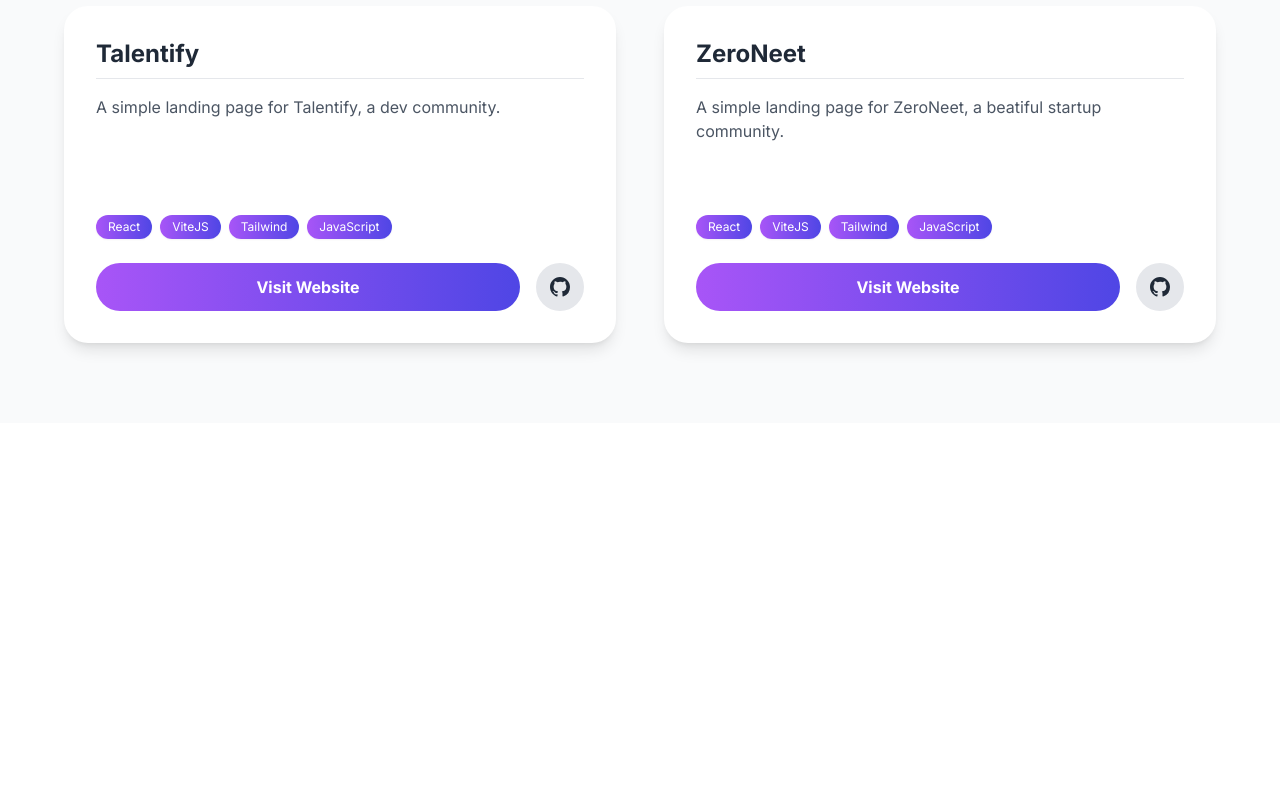
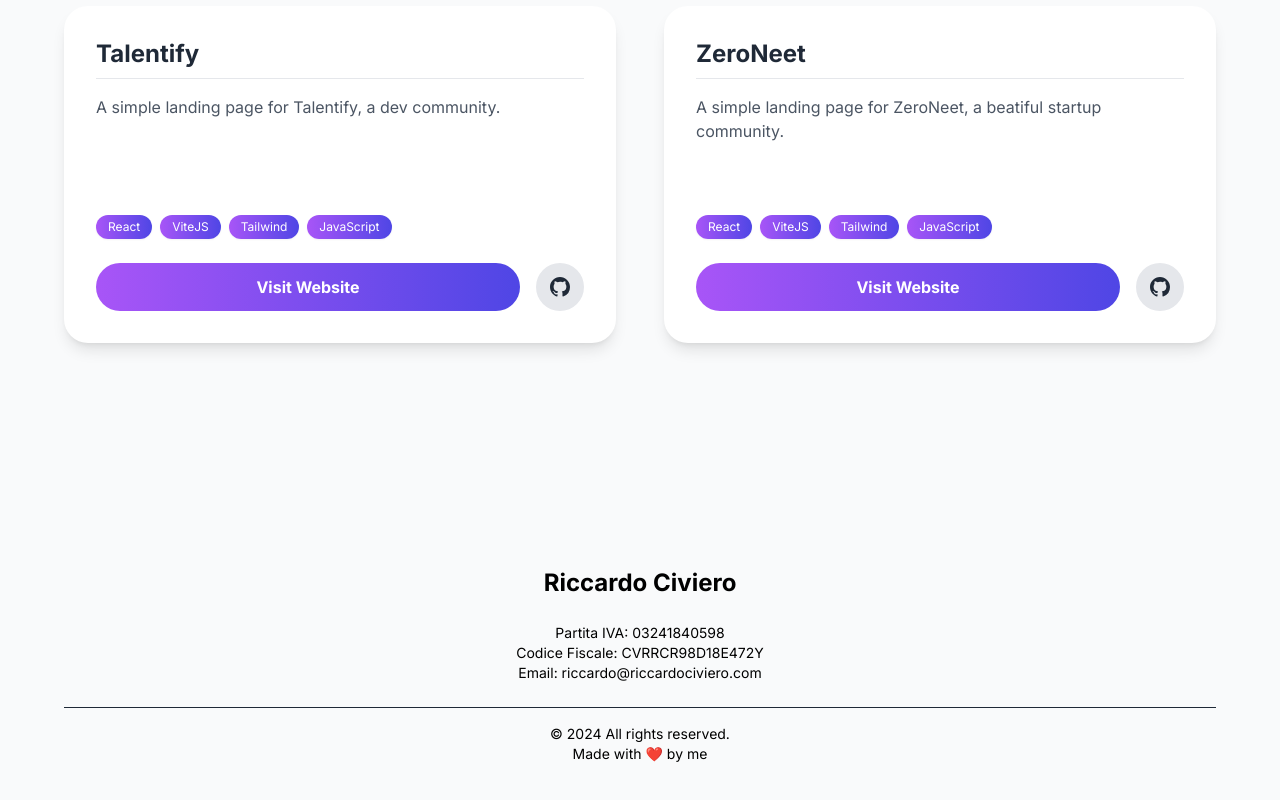
Before and after one commit to ricciviero/my-react-website, a React (Create React App) app: page / in a window 1280 px wide. Shown: the part 2975-3775 px from the top of the page. Before the commit the page ends 3398 px from the top, so only its background shows below. Built offline with nearby package versions, Linux system fonts and the light colour scheme; what tailwindcss-motion would draw is missing.

Commit message:
footer done

```diff
--- a/src/components/App.js
+++ b/src/components/App.js
@@ -4,6 +4,7 @@ import About from './About.js';
 import Experience from './Experience.js';
 import Skills from './Skills.js';
 import Projects from './Projects.js';
+import Footer from './Footer.js';
 
 // Analytics
 import { Analytics } from "@vercel/analytics/react"
@@ -44,7 +45,7 @@ export default function App() {
         projectsData={projectsData}
       />
 
-
+      <Footer />
 
     </>
   );
--- /dev/null
+++ b/src/components/Footer.js
@@ -0,0 +1,32 @@
+const Footer = () => {
+    return (
+        <footer className="py-8 px-6 mt-28 mb-8 bg-gray-50">
+            <div className="max-w-6xl mx-auto text-center">
+                {/* Logo e Descrizione */}
+                <div className="mb-6 flex items-center justify-center">
+                    <h3 className="text-2xl font-bold">Riccardo Civiero</h3>
+                </div>
+                <p className="text-sm">
+                    Partita IVA: 03241840598
+                    <br></br>
+                    Codice Fiscale: CVRRCR98D18E472Y
+                    <br></br>
+                    Email: riccardo@riccardociviero.com
+                </p>
+
+
+
+                {/* Divider */}
+                <div className="border-t border-gray-800 mt-6 pt-4 text-sm">
+                    © {new Date().getFullYear()} All rights reserved.{" "}
+
+                    <p className="text-sm">
+                        Made with ❤️ by me
+                    </p>
+                </div>
+            </div>
+        </footer>
+    );
+};
+
+export default Footer;
--- a/src/index.css
+++ b/src/index.css
@@ -21,6 +21,6 @@
 body {
   margin: 0;
   font-family: 'Inter', sans-serif;
-  background-color: #fff;
+  background-color: #F9FAFB;
   animation: fadeIn 0.5s ease-in;
 }
```
